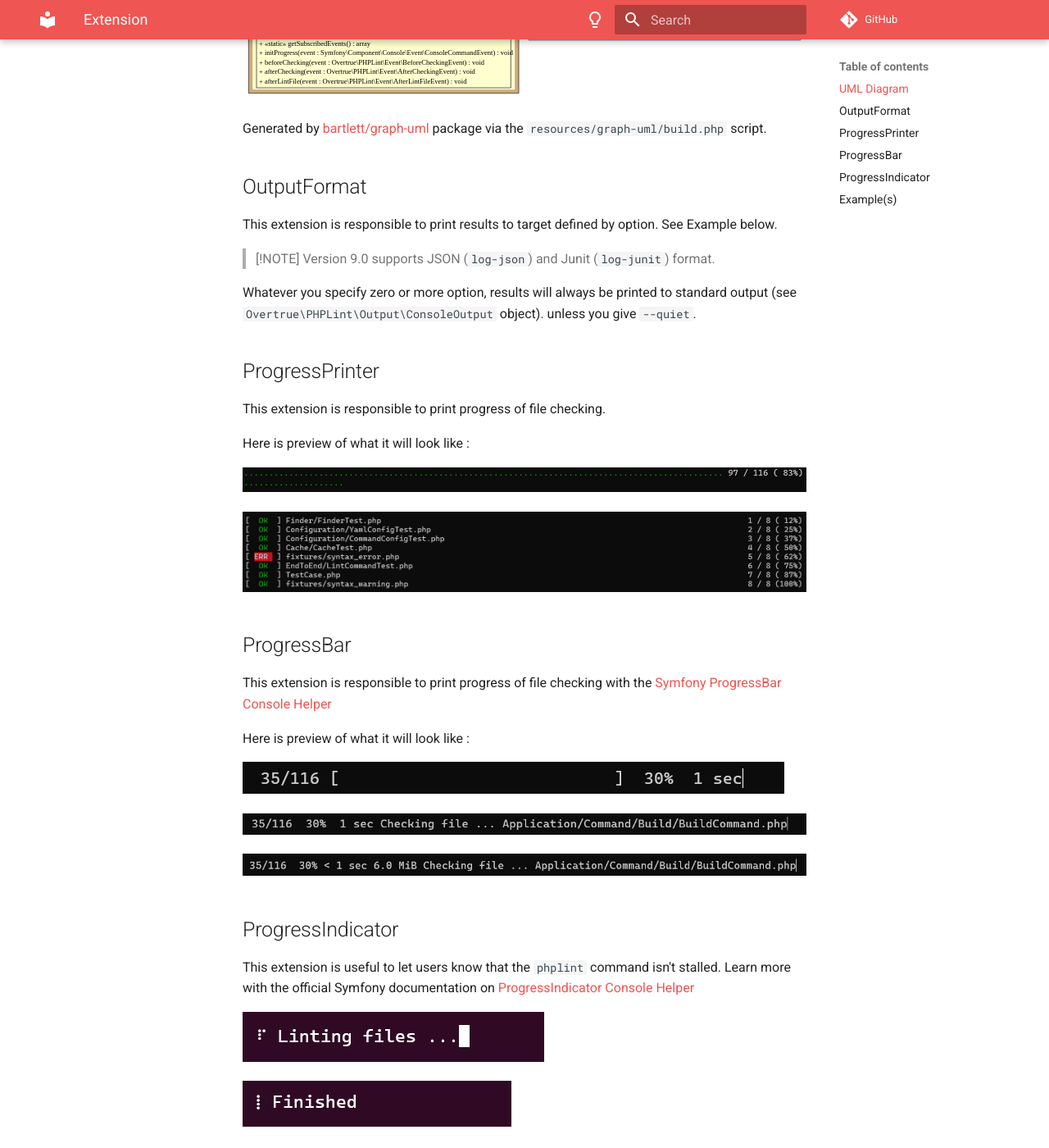
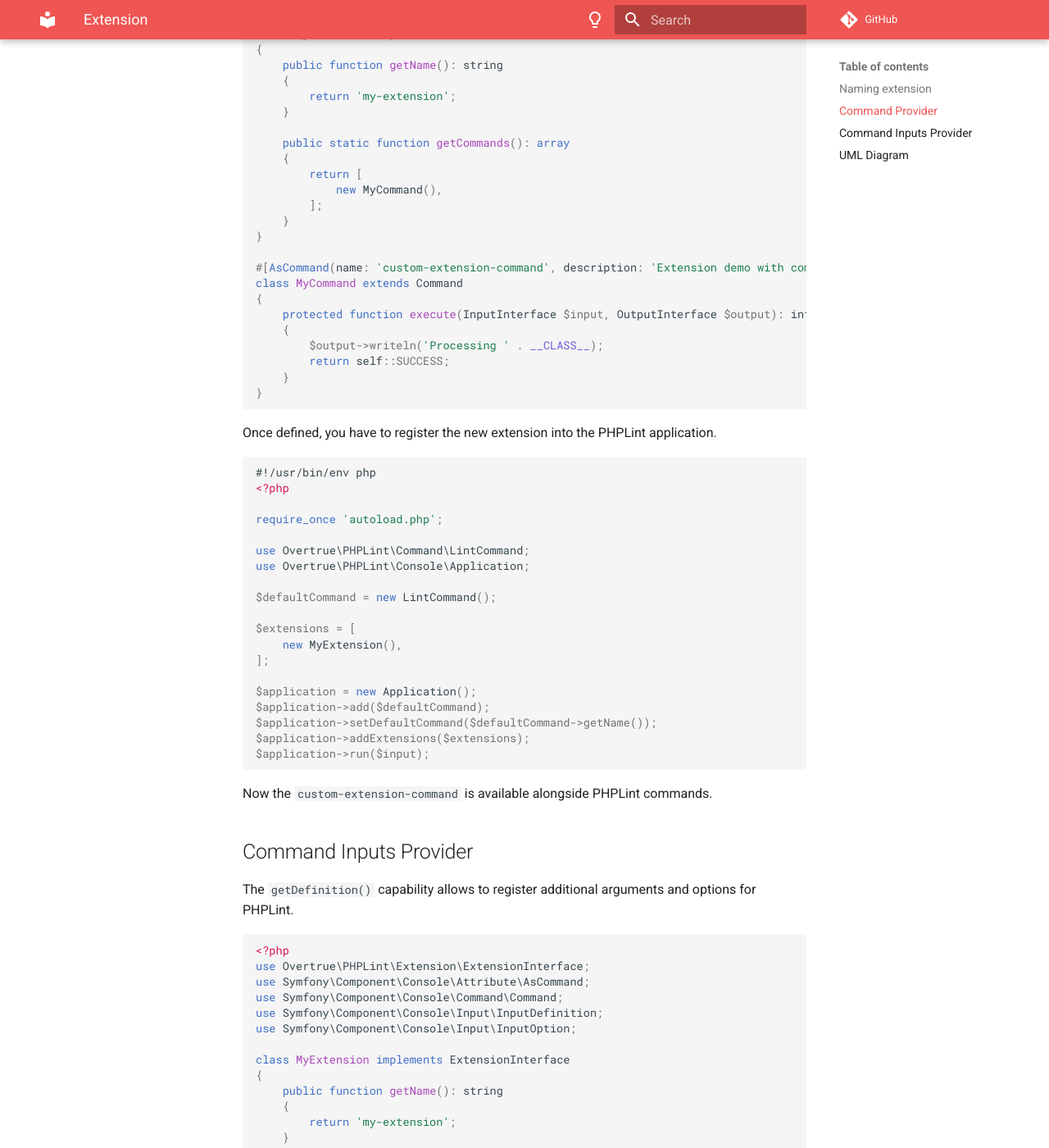
Before and after one commit to overtrue/phplint, an MkDocs documentation site: the page built from docs/architecture/extension.md, in a window 1280 px wide and 1400 px high, scrolled down 669 px. Shown: the whole window at 82% size. Built offline with MkDocs 1.6.1 and Material for MkDocs 9.7.7, drawn with Linux system fonts in a browser that asks for light colours; comment, search, counter and statistics services are not loaded; some of the changed text lies outside the part shown.

Commit message:
New Extension Architecture implementation (see #221)

````diff
--- a/docs/architecture/extension.md
+++ b/docs/architecture/extension.md
@@ -1,7 +1,118 @@
 # Extension
 
-PHPLint may be extended with many other new features by using concept of extension.
-Each extension is based on [Event Driven Architecture](./event.md)
+PHPLint defines a standard set of capabilities which may be implemented by extensions.
+
+Each extension is based on [Event Driven Architecture](./event.md),
+and must implement the `Overtrue\PHPLint\Extension\ExtensionInterface` interface
+
+## Naming extension
+
+Each extension should have a unique name to be easily identified. This identifier may be retrieved with
+`getName()` of `ExtensionInterface` contract.
+
+## Command Provider
+
+The `getCommands()` capability allows to register additional commands for PHPLint.
+
+```php
+<?php
+use Overtrue\PHPLint\Extension\ExtensionInterface;
+use Symfony\Component\Console\Attribute\AsCommand;
+use Symfony\Component\Console\Command\Command;
+
+class MyExtension implements ExtensionInterface
+{
+    public function getName(): string
+    {
+        return 'my-extension';
+    }
+
+    public static function getCommands(): array
+    {
+        return [
+            new MyCommand(),
+        ];
+    }
+}
+
+#[AsCommand(name: 'custom-extension-command', description: 'Extension demo with commands capabilities')]
+class MyCommand extends Command
+{
+    protected function execute(InputInterface $input, OutputInterface $output): int
+    {
+        $output->writeln('Processing ' . __CLASS__);
+        return self::SUCCESS;
+    }
+}
+```
+
+Once defined, you have to register the new extension into the PHPLint application.
+
+```php
+#!/usr/bin/env php
+<?php
+
+require_once 'autoload.php';
+
+use Overtrue\PHPLint\Command\LintCommand;
+use Overtrue\PHPLint\Console\Application;
+
+$defaultCommand = new LintCommand();
+
+$extensions = [
+    new MyExtension(),
+];
+
+$application = new Application();
+$application->add($defaultCommand);
+$application->setDefaultCommand($defaultCommand->getName());
+$application->addExtensions($extensions);
+$application->run($input);
+```
+
+Now the `custom-extension-command` is available alongside PHPLint commands.
+
+## Command Inputs Provider
+
+The `getDefinition()` capability allows to register additional arguments and options for PHPLint.
+
+```php
+<?php
+use Overtrue\PHPLint\Extension\ExtensionInterface;
+use Symfony\Component\Console\Attribute\AsCommand;
+use Symfony\Component\Console\Command\Command;
+use Symfony\Component\Console\Input\InputDefinition;
+use Symfony\Component\Console\Input\InputOption;
+
+class MyExtension implements ExtensionInterface
+{
+    public function getName(): string
+    {
+        return 'my-extension';
+    }
+
+    public static function getCommands(): array
+    {
+        return [
+            new MyCommand(),
+        ];
+    }
+
+    public static function getDefinition(): InputDefinition
+    {
+        return new InputDefinition(
+            [
+                new InputOption(
+                    'extra-option',
+                    null,
+                    InputOption::VALUE_NONE,
+                    'Additional option for the lint command'
+                ),
+			]
+		);
+    }
+}
+```
 
 ## UML Diagram
 
@@ -9,95 +120,4 @@ Each extension is based on [Event Driven Architecture](./event.md)
 
 Generated by [bartlett/graph-uml][bartlett/graph-uml] package via the `resources/graph-uml/build.php` script.
 
-## OutputFormat
-
-This extension is responsible to print results to target defined by option. See Example below.
-
-> [!NOTE]
-> Version 9.0 supports JSON (`log-json`) and Junit (`log-junit`) format.
-
-Whatever you specify zero or more option, results will always be printed to standard output (see `Overtrue\PHPLint\Output\ConsoleOutput` object).
-unless you give `--quiet`.
-
-## ProgressPrinter
-
-This extension is responsible to print progress of file checking.
-
-Here is preview of what it will look like :
-
-![Progress Printer Normal](../assets/progress-printer-normal.png)
-
-![Progress Printer Verbose](../assets/progress-printer-verbose.png)
-
-## ProgressBar
-
-This extension is responsible to print progress of file checking with the [Symfony ProgressBar Console Helper][symfony-progressbar]
-
-Here is preview of what it will look like :
-
-![Progress Bar Normal](../assets/progress-bar-normal.png)
-
-![Progress Bar Verbose](../assets/progress-bar-verbose.png)
-
-![Progress Bar Verbose Max](../assets/progress-bar-verbose-max.png)
-
-## ProgressIndicator
-
-This extension is useful to let users know that the `phplint` command isn't stalled.
-Learn more with the official Symfony documentation on [ProgressIndicator Console Helper][symfony-progressindicator]
-
-![Progress Indicator Running](../assets/progress-indicator-running.png)
-
-![Progress Indicator Finished](../assets/progress-indicator-finished.png)
-
-## Example(s)
-
-Default progress printer widget:
-
-```php
-<?php
-use Overtrue\PHPLint\Extension\ProgressPrinter;
-
-$extensions = [new ProgressPrinter()];
-
-```
-
-Default progress bar widget:
-
-```php
-<?php
-use Overtrue\PHPLint\Extension\ProgressBar;
-
-$extensions = [new ProgressBar()];
-
-```
-
-Default progress indicator widget:
-
-```php
-<?php
-use Overtrue\PHPLint\Extension\ProgressIndicator;
-
-$extensions = [new ProgressIndicator()];
-
-```
-
-Default outputs (console, JSON and Junit formats):
-
-```php
-<?php
-use Overtrue\PHPLint\Configuration\OptionDefinition;
-use Overtrue\PHPLint\Extension\OutputFormat;
-
-$extensions = [
-    new OutputFormat([
-        OptionDefinition::LOG_JSON,
-        OptionDefinition::LOG_JUNIT,
-    ])
-];
-
-```
-
 [bartlett/graph-uml]: https://packagist.org/packages/bartlett/graph-uml
-[symfony-progressbar]: https://symfony.com/doc/current/components/console/helpers/progressbar.html
-[symfony-progressindicator]: https://symfony.com/doc/current/components/console/helpers/progressindicator.html
````
Also changed, not shown: docs/assets/extension-uml-diagram.svg, 5 other files.
